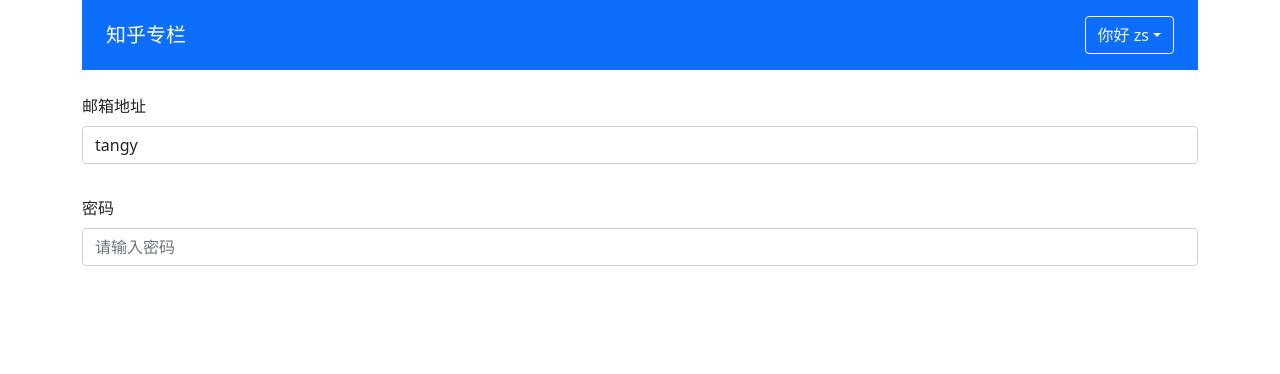
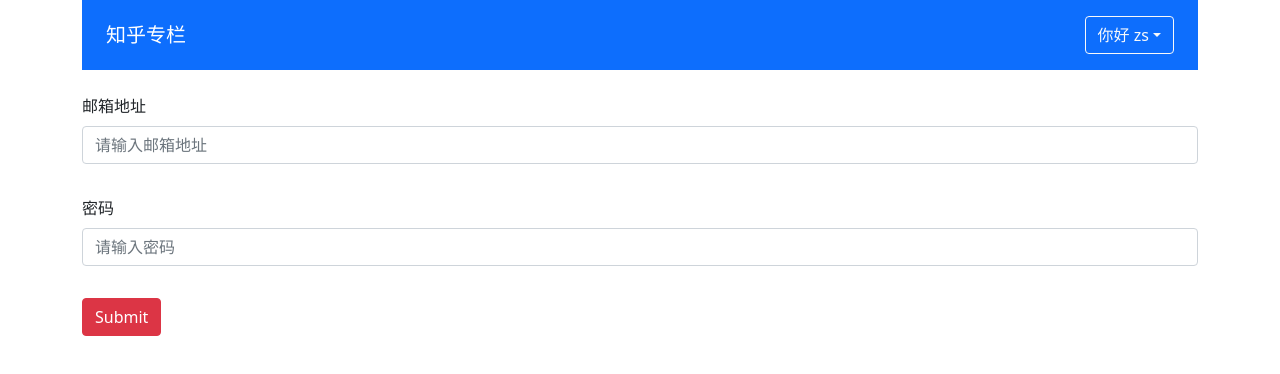
Before and after one commit to tangyun-92/vue-zhihu-web, a Vue app: page / in a window 1280 px wide. Shown: the top 374 px of the page. Built offline with nearby package versions, Linux system fonts and the light colour scheme.

Commit message:
完成validateForm组件

```diff
--- a/package.json
+++ b/package.json
@@ -9,6 +9,7 @@
   },
   "dependencies": {
     "bootstrap": "^5.0.0-beta1",
+    "mitt": "^2.1.0",
     "vue": "^3.0.0"
   },
   "devDependencies": {
--- a/src/App.vue
+++ b/src/App.vue
@@ -2,7 +2,7 @@
   <div class="container">
     <global-header :user="currentUser"></global-header>
     <!-- <column-list :list="list"></column-list> -->
-    <form action="">
+    <validate-form @form-submit="onFormSubmit">
       <div class="mb-3">
         <label for="exampleInputEmail1" class="form-label">邮箱地址</label>
         <validate-input
@@ -10,6 +10,7 @@
           v-model="emailVal"
           placeholder="请输入邮箱地址"
           type="text"
+          ref="inputRef"
         ></validate-input>
       </div>
       <div class="mb-3">
@@ -21,7 +22,10 @@
           type="password"
         ></validate-input>
       </div>
-    </form>
+      <template #submit>
+        <span class="btn btn-danger">Submit</span>
+      </template>
+    </validate-form>
   </div>
 </template>
 
@@ -31,6 +35,7 @@
 // import ColumnList, { ColumnProps } from './components/ColumnList.vue'
 import GlobalHeader, { UserProps } from './components/GlobalHeader.vue'
 import ValidateInput, { RulesProp } from './components/ValidateInput.vue'
+import ValidateForm from './components/ValidateForm.vue'
 
 const currentUser: UserProps = {
   isLogin: true,
@@ -72,10 +77,12 @@
   components: {
     // ColumnList,
     GlobalHeader,
-    ValidateInput
+    ValidateInput,
+    ValidateForm
   },
   setup() {
-    const emailVal = ref('tangy')
+    const inputRef = ref<any>()
+    const emailVal = ref('')
     const emailRules: RulesProp = [
       { type: 'required', message: '电子邮箱地址不能为空' },
       { type: 'email', message: '请输入正确的电子邮箱地址' }
@@ -84,13 +91,19 @@
     const passwordRules: RulesProp = [
       { type: 'required', message: '密码不能为空' }
     ]
+    const onFormSubmit = (result: boolean) => {
+      console.log('result', inputRef.value.validateInput())
+    }
+
     return {
       // list: testData,
       currentUser,
       emailRules,
       emailVal,
       passwordRules,
-      passwordVal
+      passwordVal,
+      onFormSubmit,
+      inputRef
     }
   }
 })
--- /dev/null
+++ b/src/components/ValidateForm.vue
@@ -0,0 +1,41 @@
+<template>
+  <form class="validate-form-container">
+    <slot name="default"></slot>
+    <div class="submit-area" @click.prevent="submitForm">
+      <slot name="submit">
+        <button type="submit" class="btn btn-primary">提交</button>
+      </slot>
+    </div>
+  </form>
+</template>
+
+<script lang="ts">
+import { defineComponent, onUnmounted } from 'vue'
+import mitt from 'mitt'
+
+export const emitter = mitt()
+type ValidateFunc = () => boolean
+
+export default defineComponent({
+  emits: ['form-submit'],
+  setup(props, context) {
+    let funcArr: ValidateFunc[] = []
+    const submitForm = () => {
+      const result = funcArr.map(func => func()).every(result => result)
+      context.emit('form-submit', result)
+    }
+    const callback = (func: any) => {
+      funcArr.push(func)
+    }
+    emitter.on('form-item-created', callback)
+    onUnmounted(() => {
+      emitter.off('form-item-create', callback)
+      funcArr = []
+    })
+
+    return {
+      submitForm
+    }
+  }
+})
+</script>
--- a/src/components/ValidateInput.vue
+++ b/src/components/ValidateInput.vue
@@ -15,7 +15,9 @@
 </template>
 
 <script lang="ts">
-import { defineComponent, reactive, PropType } from 'vue'
+import { defineComponent, reactive, PropType, onMounted } from 'vue'
+import { emitter } from './ValidateForm.vue'
+
 const emailReg = /^[a-zA-Z0-9_-]+@[a-zA-Z0-9_-]+(\.[a-zA-Z0-9_-]+)+$/
 const phoneReg = /^1[3456789]\d{9}$/
 
@@ -63,8 +65,15 @@
           return passed
         })
         inputRef.error = !allPassed
+        return allPassed
       }
+      return true
     }
+
+    onMounted(() => {
+      emitter.emit('form-item-created', validateInput)
+    })
+
     return {
       inputRef,
       validateInput,
```
Also changed, not shown: 1 other file (tests, documents, lock files or other folders).
